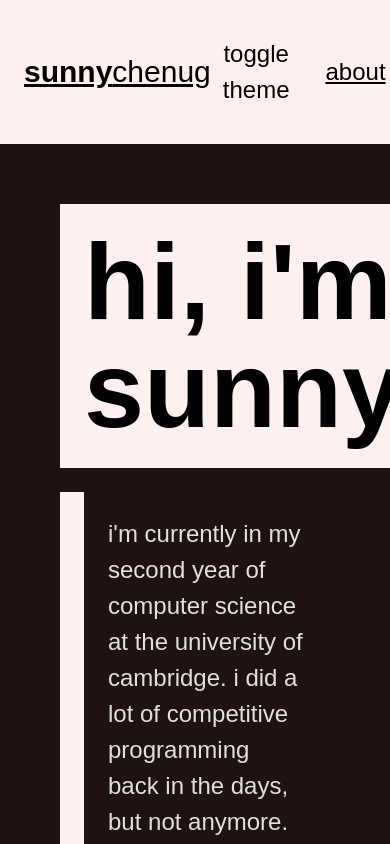
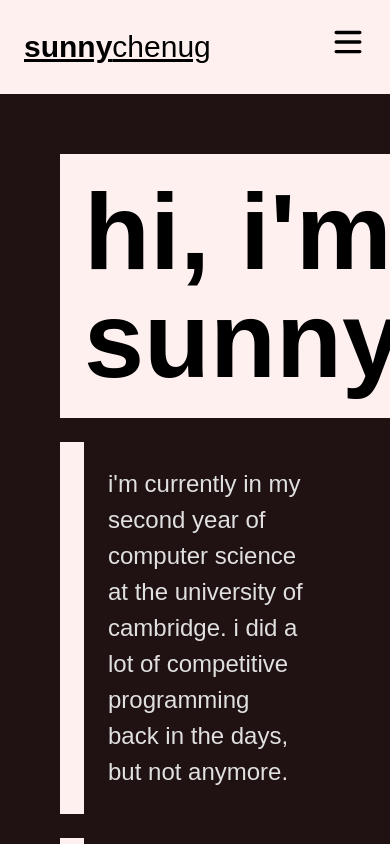
Before and after one commit to PunnyBunny/punnybunny.github.io, a Next.js app: page / in a window 390 px wide. Shown: the top 844 px of the page. Built offline with nearby package versions, Linux system fonts and the light colour scheme; a web font is replaced by a local one.

Commit message:
responsive app bar

```diff
--- a/src/app/appbar.tsx
+++ b/src/app/appbar.tsx
@@ -2,11 +2,27 @@
 import React from "react";
 
 import Link from "next/link";
+import { Bars3Icon } from "@heroicons/react/16/solid";
+
+const navigationItems = [
+  {
+    label: "about",
+    href: "/",
+  },
+  {
+    label: "blog",
+    href: "/blog",
+  },
+];
 
 const AppBar: React.FC = () => {
+  const [isMenuOpen, setIsMenuOpen] = React.useState(false);
+
   return (
     <header className="w-full bg-surface dark:bg-dark-surface text-on-surface dark:text-on-dark-surface p-4">
       <nav className="flex items-center justify-between">
+        <div className="flex flex-col w-full h-full">
+          <div className="flex flex-row items-center justify-between w-full">
             <Link href="/">
               <div className="flex items-center gap-4">
                 <h1 className="text-xl">
@@ -15,14 +31,24 @@ const AppBar: React.FC = () => {
                 </h1>
               </div>
             </Link>
-        <div className="flex items-center gap-4">
+            <div className="md:hidden">
+              <button onClick={() => setIsMenuOpen(!isMenuOpen)}>
+                <Bars3Icon className="h-6 w-6 text-on-surface dark:text-on-dark-surface" />
+              </button>
+            </div>
+            <div className="hidden md:flex items-center gap-4">
               <button
-            onClick={() => document.documentElement.classList.toggle("dark")}
+                onClick={() =>
+                  document.documentElement.classList.toggle("dark")
+                }
                 className="bg-surface dark:bg-dark-surface text-on-surface dark:text-on-dark-surface p-2 rounded-md hover:bg-gray-800 transition duration-300"
               >
                 toggle theme
               </button>
-          <Link href="/" className="text-on-surface dark:text-on-dark-surface">
+              <Link
+                href="/"
+                className="text-on-surface dark:text-on-dark-surface"
+              >
                 about
               </Link>
               <Link
@@ -32,6 +58,22 @@ const AppBar: React.FC = () => {
                 blog
               </Link>
             </div>
+          </div>
+          {isMenuOpen && (
+            <div className="top-0 left-0 w-full h-screen bg-surface dark:bg-dark-surface p-4">
+              {navigationItems.map((item) => (
+                <Link
+                  key={item.label}
+                  href={item.href}
+                  className="block text-on-surface dark:text-on-dark-surface py-2"
+                  onClick={() => setIsMenuOpen(false)}
+                >
+                  {item.label}
+                </Link>
+              ))}
+            </div>
+          )}
+        </div>
       </nav>
     </header>
   );
```
Lines whose indentation alone changed are shown as unchanged.
